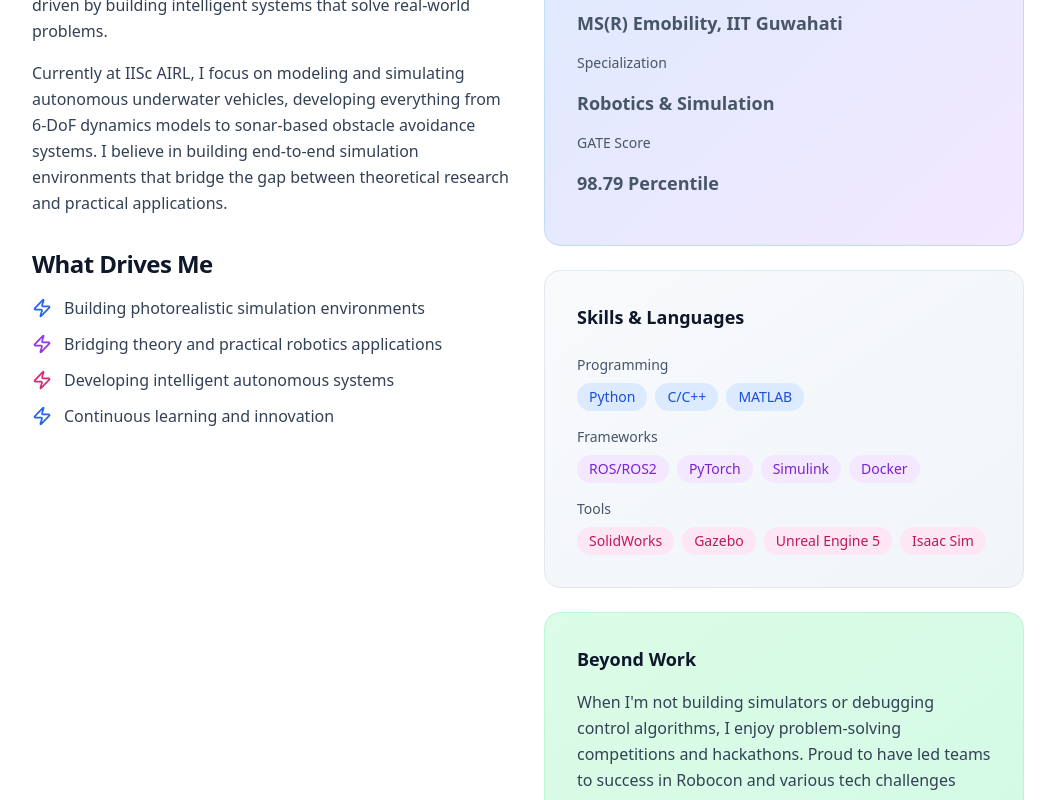
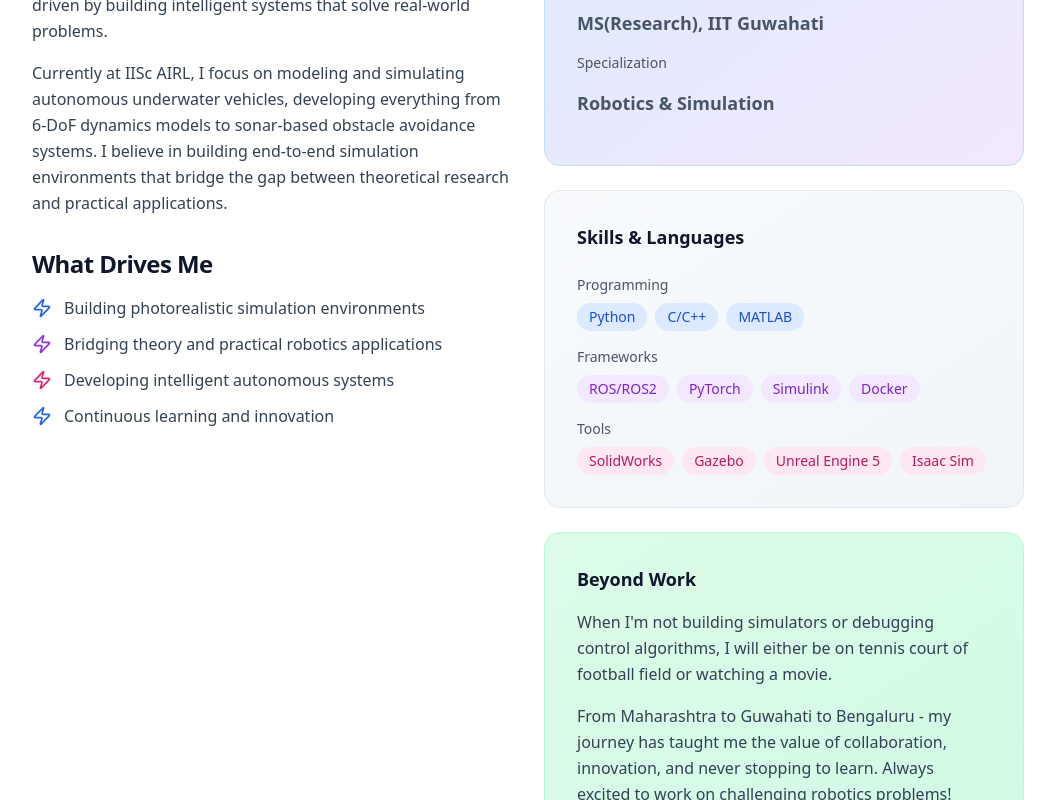
Before and after one commit to pruthvi54/pruthvi54.github.io, a React (Vite) app: page /me in a window 1280 px wide. Shown: the part 520-1320 px from the top of the page, without its empty margins (112-1167 px from the left). Built offline with nearby package versions, Linux system fonts and the light colour scheme; the HTML template or start-up script is replaced by a standard one.

Commit message:
First push from lab pc

```diff
--- a/src/pages/ContactPage.tsx
+++ b/src/pages/ContactPage.tsx
@@ -23,14 +23,14 @@ export default function ContactPage() {
       value: 'github.com/pruthvi54',
       link: 'https://github.com/pruthvi54',
       color: 'slate'
-    },
-    {
-      icon: Github,
-      title: 'ACC Project',
-      value: 'Adaptive Cruise Control Repo',
-      link: 'https://github.com/pruthvi54/Adaptive_cruise_control',
-      color: 'pink'
     }
+    // {
+    //   icon: Github,
+    //   title: 'ACC Project',
+    //   value: 'Adaptive Cruise Control Repo',
+    //   link: 'https://github.com/pruthvi54/Adaptive_cruise_control',
+    //   color: 'pink'
+    // }
   ];
 
   const colorClasses = {
@@ -121,10 +121,10 @@ export default function ContactPage() {
                 <p className="font-medium text-slate-900 dark:text-white">LinkedIn</p>
                 <p className="text-sm">2-3 days</p>
               </div>
-              <div>
+              {/* <div>
                 <p className="font-medium text-slate-900 dark:text-white">Twitter</p>
                 <p className="text-sm">Variable</p>
-              </div>
+              </div> */}
               <div>
                 <p className="font-medium text-slate-900 dark:text-white">GitHub Issues</p>
                 <p className="text-sm">1-2 weeks</p>
--- a/src/pages/HomePage.tsx
+++ b/src/pages/HomePage.tsx
@@ -46,10 +46,10 @@ export default function HomePage() {
                   <div className="text-3xl font-bold text-purple-600 dark:text-purple-400">5+</div>
                   <p className="text-sm text-slate-600 dark:text-slate-400">Major Projects</p>
                 </div>
-                <div>
+                {/* <div>
                   <div className="text-3xl font-bold text-pink-600 dark:text-pink-400">98.79</div>
                   <p className="text-sm text-slate-600 dark:text-slate-400">GATE Percentile</p>
-                </div>
+                </div> */}
               </div>
           </div>
 
--- a/src/pages/MePage.tsx
+++ b/src/pages/MePage.tsx
@@ -55,16 +55,16 @@ export default function MePage() {
                 </div>
                 <div>
                   <p className="text-sm text-slate-600 dark:text-slate-400 font-medium">Education</p>
-                  <p className="text-lg font-semibold">MS(R) Emobility, IIT Guwahati</p>
+                  <p className="text-lg font-semibold">MS(Research), IIT Guwahati</p>
                 </div>
                 <div>
                   <p className="text-sm text-slate-600 dark:text-slate-400 font-medium">Specialization</p>
                   <p className="text-lg font-semibold">Robotics & Simulation</p>
                 </div>
-                <div>
+                {/* <div>
                   <p className="text-sm text-slate-600 dark:text-slate-400 font-medium">GATE Score</p>
                   <p className="text-lg font-semibold">98.79 Percentile</p>
-                </div>
+                </div> */}
               </div>
             </div>
 
@@ -107,7 +107,7 @@ export default function MePage() {
             <div className="bg-gradient-to-br from-green-100 to-emerald-100 dark:from-green-900/20 dark:to-emerald-900/20 rounded-2xl p-8 border border-green-200 dark:border-green-800">
               <h3 className="font-bold text-lg mb-4">Beyond Work</h3>
               <p className="text-slate-700 dark:text-slate-300 leading-relaxed mb-4">
-                When I'm not building simulators or debugging control algorithms, I enjoy problem-solving competitions and hackathons. Proud to have led teams to success in Robocon and various tech challenges including E-Yantra and Inter IIT competitions.
+                When I'm not building simulators or debugging control algorithms, I will either be on tennis court of football field or watching a movie.
               </p>
               <p className="text-slate-700 dark:text-slate-300 leading-relaxed">
                 From Maharashtra to Guwahati to Bengaluru - my journey has taught me the value of collaboration, innovation, and never stopping to learn. Always excited to work on challenging robotics problems!
```
Also changed, not shown: 1 other file (tests, documents, lock files or other folders).
